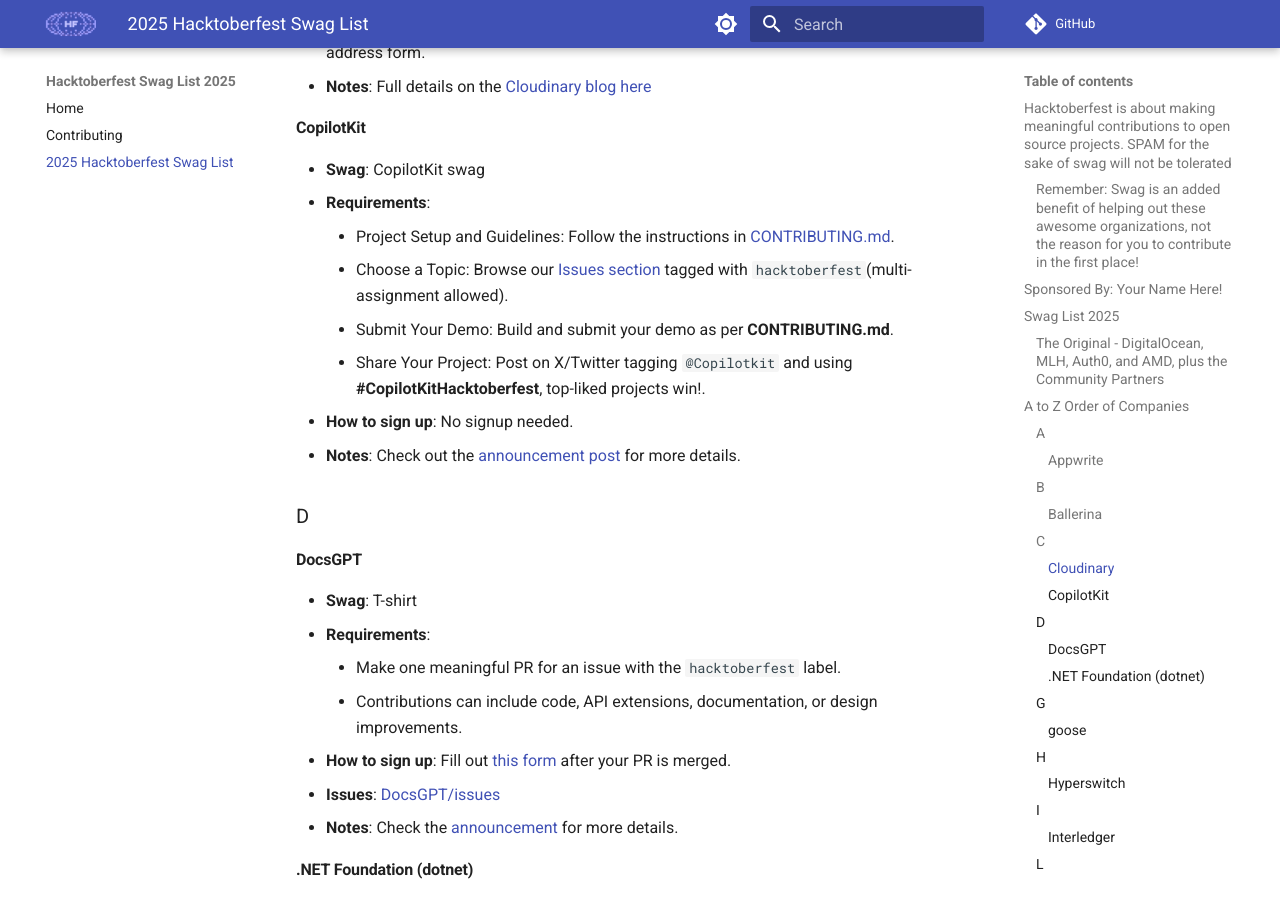
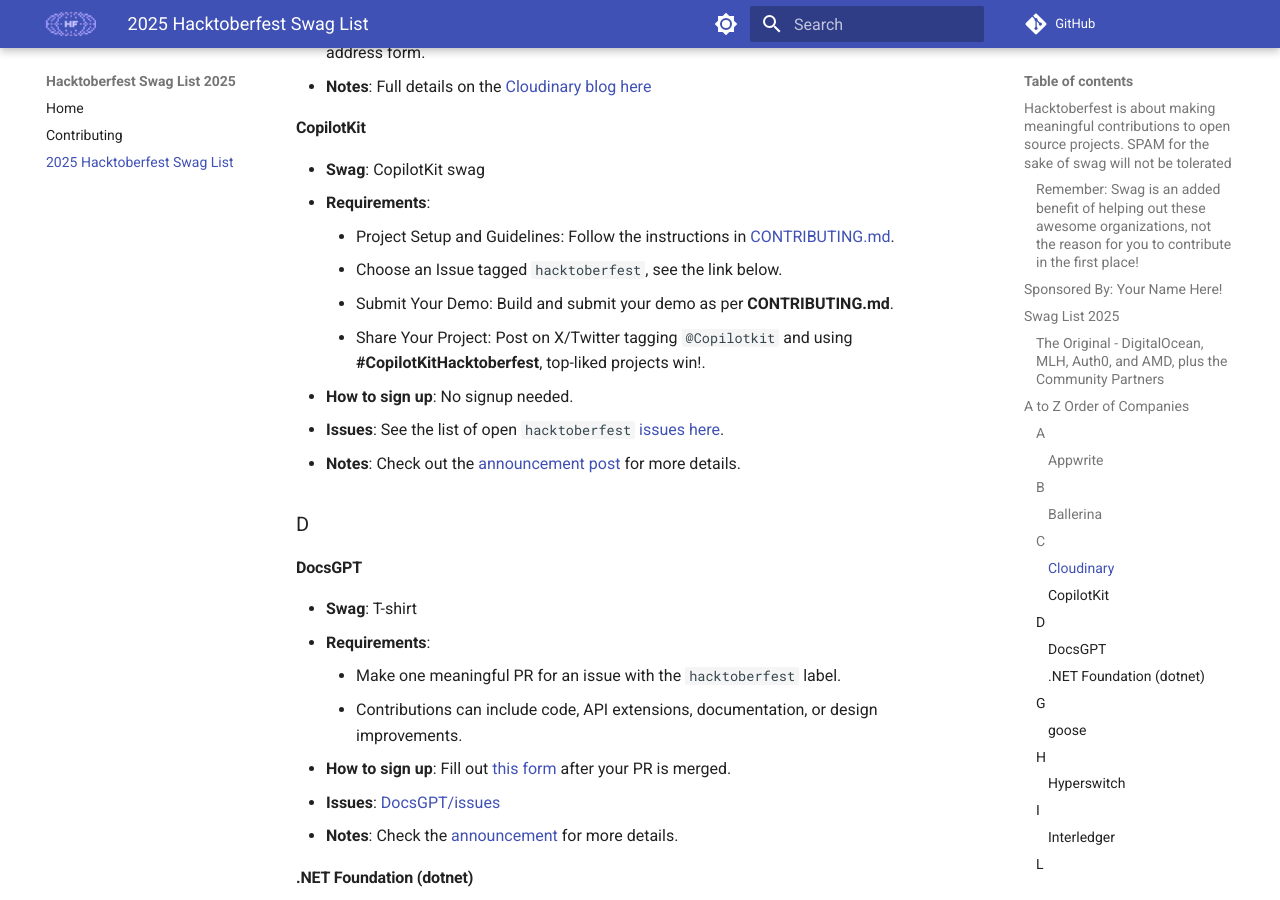
Before and after one commit to crweiner/hacktoberfest-swag-list, an MkDocs documentation site: the page built from docs/list.md, in a window 1280 px wide and 900 px high, scrolled down 2403 px. Built offline with MkDocs 1.6.1 and Material for MkDocs 9.7.7, drawn with Linux system fonts in a browser that asks for light colours; plug-ins that fetch from the network failed and are left out; comment, search, counter and statistics services are not loaded.

Commit message:
Tweak CopilotKit

```diff
--- a/docs/list.md
+++ b/docs/list.md
@@ -72,10 +72,11 @@
 - **Swag**: CopilotKit swag
 - **Requirements**:
     - Project Setup and Guidelines: Follow the instructions in [CONTRIBUTING.md](https://github.com/CopilotKit/CopilotKit/blob/main/community/content/CONTRIBUTING.md).
-    - Choose a Topic: Browse our [Issues section](https://github.com/CopilotKit/CopilotKit/issues?q=sort%3Aupdated-desc+is%3Aissue+is%3Aopen+label%3Ahacktoberfest) tagged with `hacktoberfest`(multi-assignment allowed).
+    - Choose an Issue tagged `hacktoberfest`, see the link below.
     - Submit Your Demo: Build and submit your demo as per **CONTRIBUTING.md**.
     - Share Your Project: Post on X/Twitter tagging `@Copilotkit` and using **#CopilotKitHacktoberfest**, top-liked projects win!.
 - **How to sign up**: No signup needed.
+- **Issues**: See the list of open `hacktoberfest` [issues here](https://github.com/CopilotKit/CopilotKit/issues?q=sort:updated-desc+is:issue+is:open+label:hacktoberfest).
 - **Notes**: Check out the [announcement post](https://github.com/CopilotKit/CopilotKit/tree/main/community/content) for more details.
 
 ### D
```
